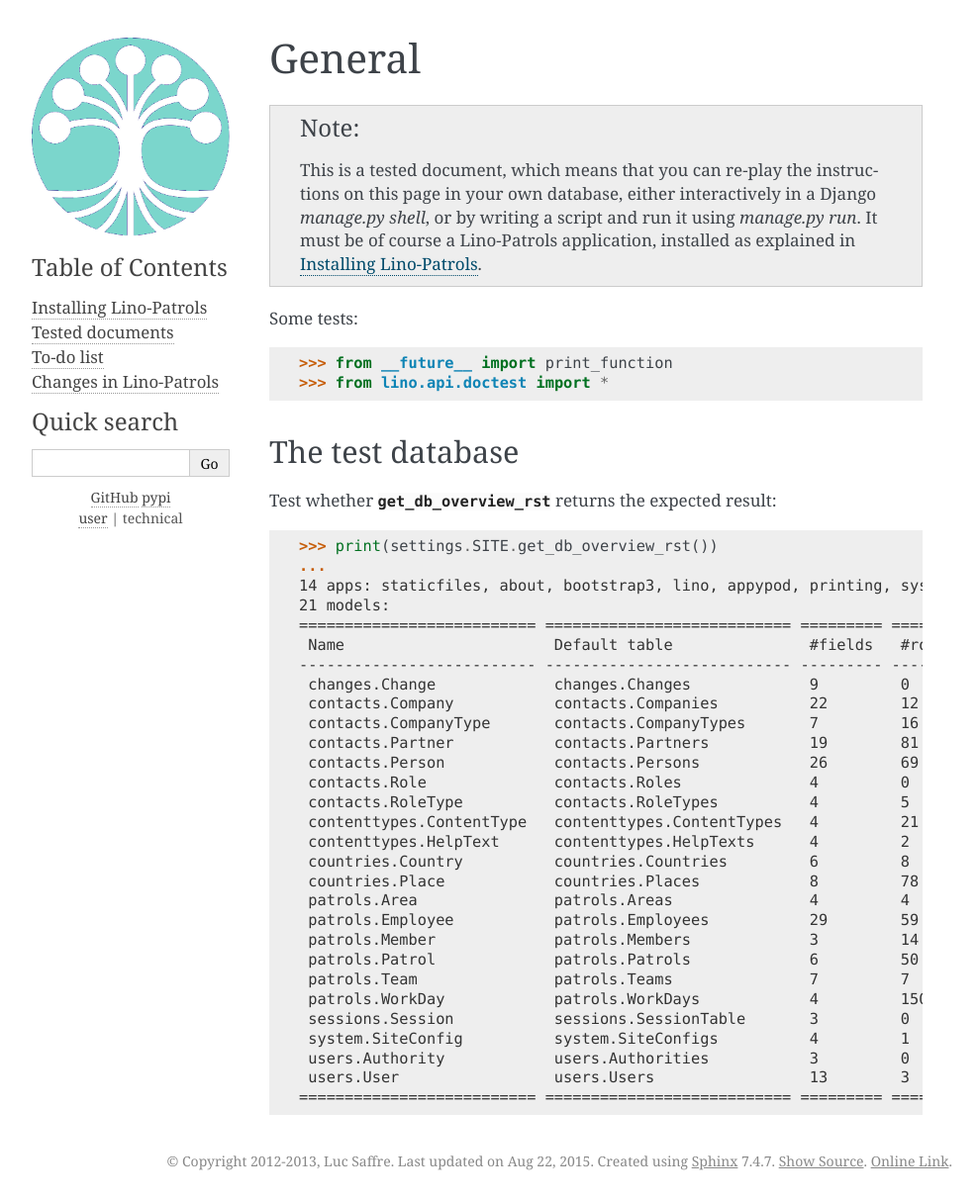
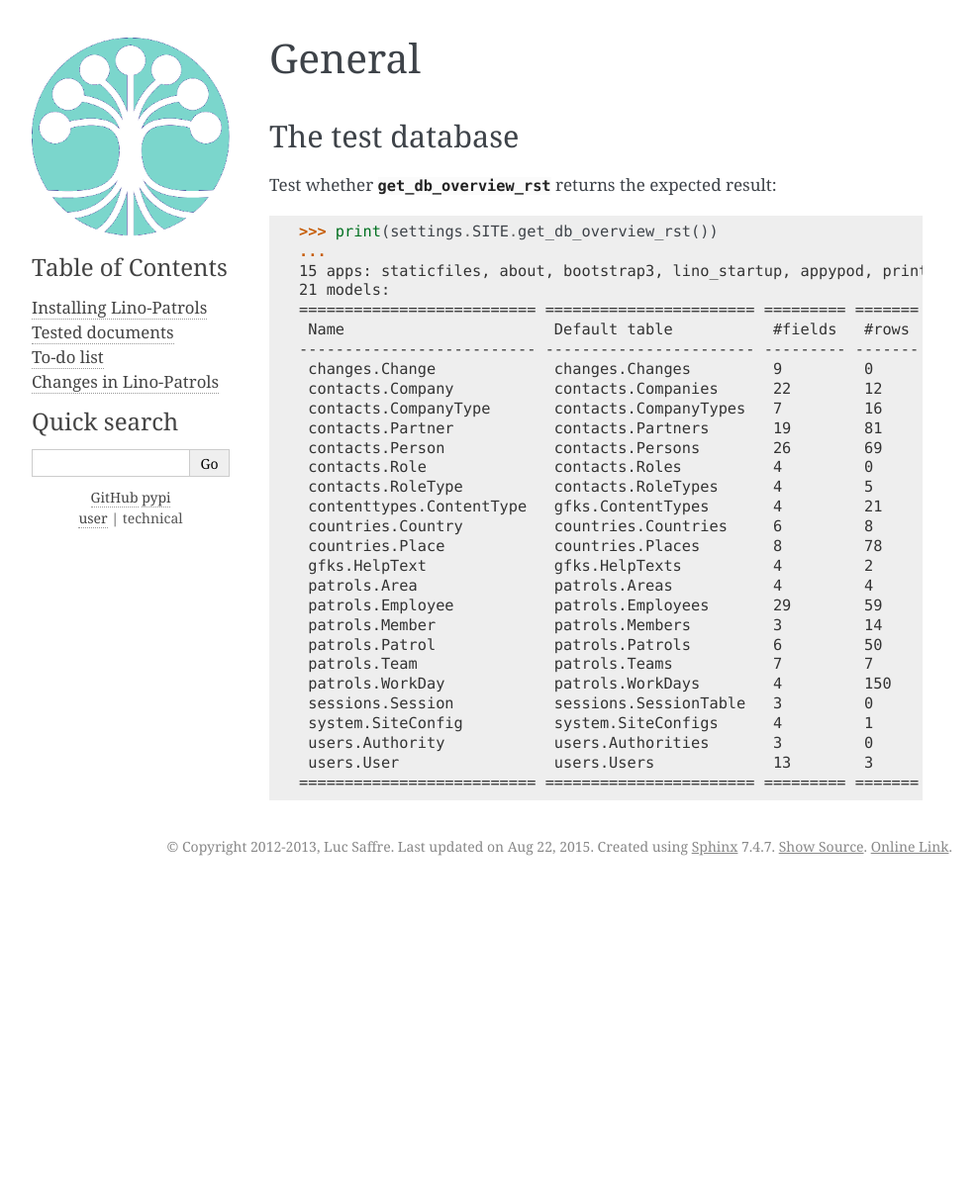
Before and after one commit to lsaffre/lino-patrols, a Sphinx documentation site: the page built from docs/tested/general.rst, in a window 1280 px wide. Shown: the whole page at 99% size, without its empty margins (148-1136 px from the left). Built offline with Sphinx 7.4.7, drawn with Linux system fonts in a browser that asks for light colours; pages that are not in the unit, such as notebooks, are missing from menus; the version number could not be read and is left out; after the commit the page ends 900 px from its top, so only the background shows below that.

Commit message:
http://luc.lino-framework.org/blog/2015/0822.html

```diff
--- a/docs/tested/general.rst
+++ b/docs/tested/general.rst
@@ -3,12 +3,15 @@
 General
 =======
 
-.. include:: /include/tested.rst
+.. This document is part of the test suite.
+   To test only this  document, run:
 
-Some tests:
+    $ python setup.py test -s tests.DocsTests.test_general
 
->>> from __future__ import print_function
->>> from lino.api.doctest import *
+    doctest init:
+
+    >>> from __future__ import print_function
+    >>> from lino.api.doctest import *
 
 The test database
 -----------------
@@ -18,31 +21,31 @@ Test whether :meth:`get_db_overview_rst
 
 >>> print(settings.SITE.get_db_overview_rst())
 ... #doctest: +ELLIPSIS +NORMALIZE_WHITESPACE +REPORT_UDIFF
-14 apps: staticfiles, about, bootstrap3, lino, appypod, printing, system, contenttypes, users, changes, countries, contacts, patrols, sessions.
+15 apps: staticfiles, about, bootstrap3, lino_startup, appypod, printing, system, contenttypes, gfks, users, changes, countries, contacts, patrols, sessions.
 21 models:
-========================== =========================== ========= =======
- Name                       Default table               #fields   #rows
--------------------------- --------------------------- --------- -------
- changes.Change             changes.Changes             9         0
- contacts.Company           contacts.Companies          22        12
- contacts.CompanyType       contacts.CompanyTypes       7         16
- contacts.Partner           contacts.Partners           19        81
- contacts.Person            contacts.Persons            26        69
- contacts.Role              contacts.Roles              4         0
- contacts.RoleType          contacts.RoleTypes          4         5
- contenttypes.ContentType   contenttypes.ContentTypes   4         21
- contenttypes.HelpText      contenttypes.HelpTexts      4         2
- countries.Country          countries.Countries         6         8
- countries.Place            countries.Places            8         78
- patrols.Area               patrols.Areas               4         4
- patrols.Employee           patrols.Employees           29        59
- patrols.Member             patrols.Members             3         14
- patrols.Patrol             patrols.Patrols             6         50
- patrols.Team               patrols.Teams               7         7
- patrols.WorkDay            patrols.WorkDays            4         150
- sessions.Session           sessions.SessionTable       3         0
- system.SiteConfig          system.SiteConfigs          4         1
- users.Authority            users.Authorities           3         0
- users.User                 users.Users                 13        3
-========================== =========================== ========= =======
+========================== ======================= ========= =======
+ Name                       Default table           #fields   #rows
+-------------------------- ----------------------- --------- -------
+ changes.Change             changes.Changes         9         0
+ contacts.Company           contacts.Companies      22        12
+ contacts.CompanyType       contacts.CompanyTypes   7         16
+ contacts.Partner           contacts.Partners       19        81
+ contacts.Person            contacts.Persons        26        69
+ contacts.Role              contacts.Roles          4         0
+ contacts.RoleType          contacts.RoleTypes      4         5
+ contenttypes.ContentType   gfks.ContentTypes       4         21
+ countries.Country          countries.Countries     6         8
+ countries.Place            countries.Places        8         78
+ gfks.HelpText              gfks.HelpTexts          4         2
+ patrols.Area               patrols.Areas           4         4
+ patrols.Employee           patrols.Employees       29        59
+ patrols.Member             patrols.Members         3         14
+ patrols.Patrol             patrols.Patrols         6         50
+ patrols.Team               patrols.Teams           7         7
+ patrols.WorkDay            patrols.WorkDays        4         150
+ sessions.Session           sessions.SessionTable   3         0
+ system.SiteConfig          system.SiteConfigs      4         1
+ users.Authority            users.Authorities       3         0
+ users.User                 users.Users             13        3
+========================== ======================= ========= =======
 <BLANKLINE>
```
